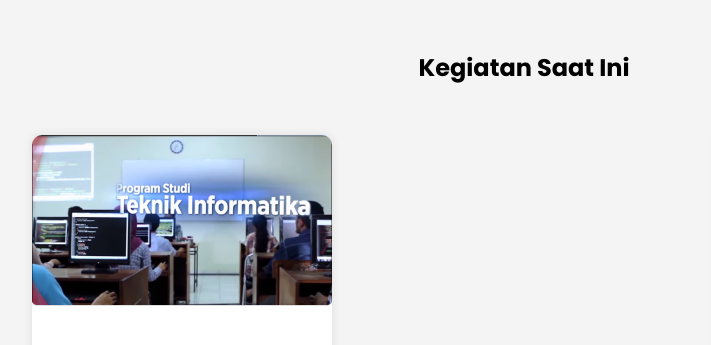
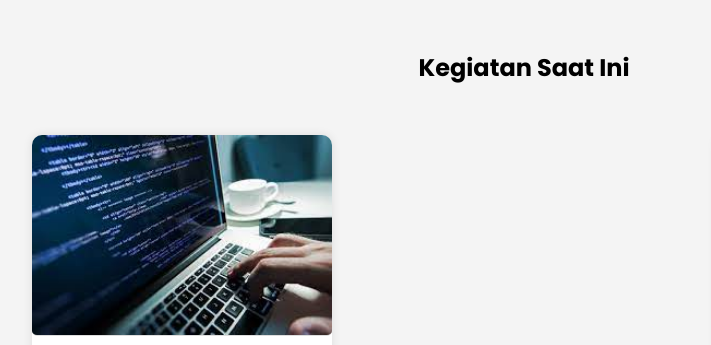
Before and after one commit to RizkiSuryawijaya/RizkiSuryawijaya.github.io, a plain HTML site: page index.html in a window 1280 px wide. Shown: the part 3560-3905 px from the top of the page, 116-827 px from the left. Drawn offline with Linux system fonts and the light colour scheme.

Commit message:
initial commit

```diff
--- a/index.html
+++ b/index.html
@@ -193,7 +193,7 @@
                 <h2>Kegiatan Saat Ini</h2>
                 <div id="kegiatan-section" class="box-pantai">
                     <div class="box">
-                        <img src="img/teknik-informatika.png" alt="Mahasiswa" />
+                        <img src="img/informatika.jpg" alt="Mahasiswa" />
                         <div class="box-details">
                             <h3>Mahasiswa</h3>
                             <p>Sedang Mempelajari Bahasa pemrograman</p>
```
Also changed, not shown: img/informatika.jpg (renamed from Projek2/informatika.jpg).
